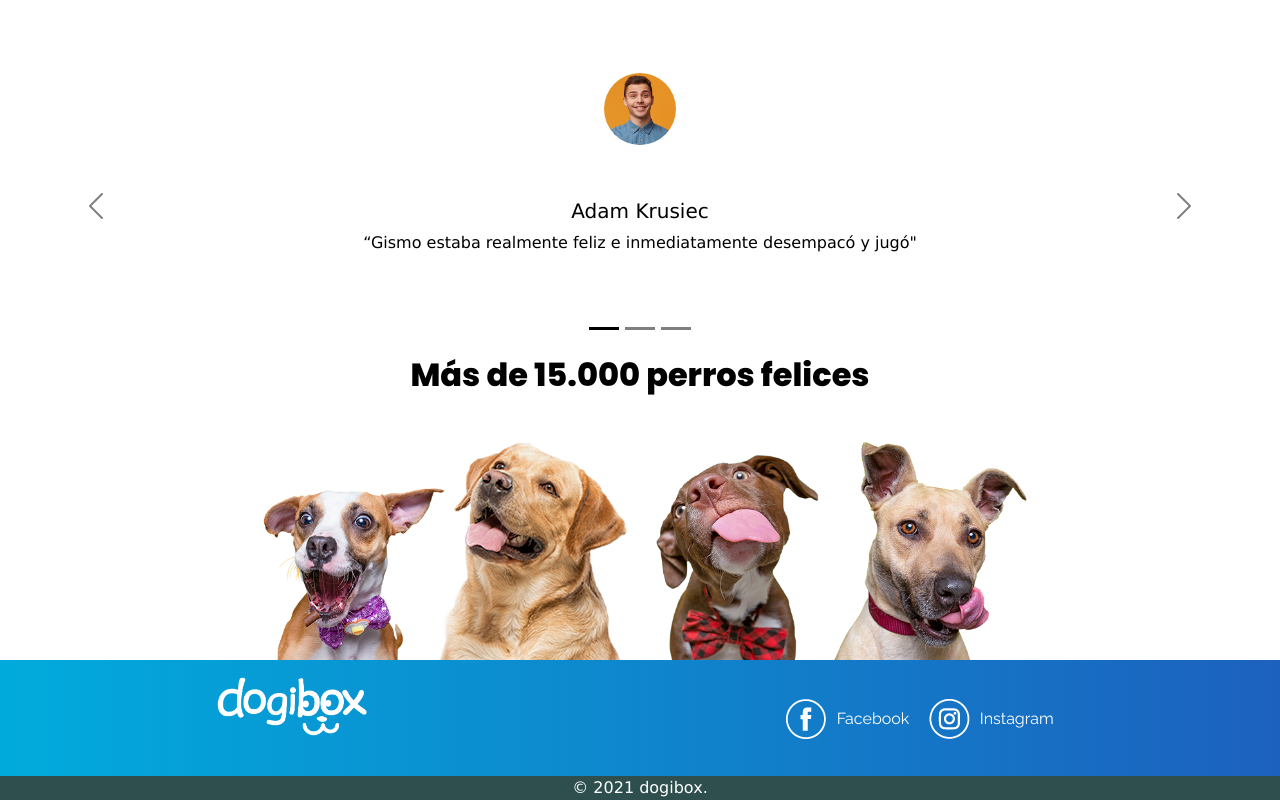
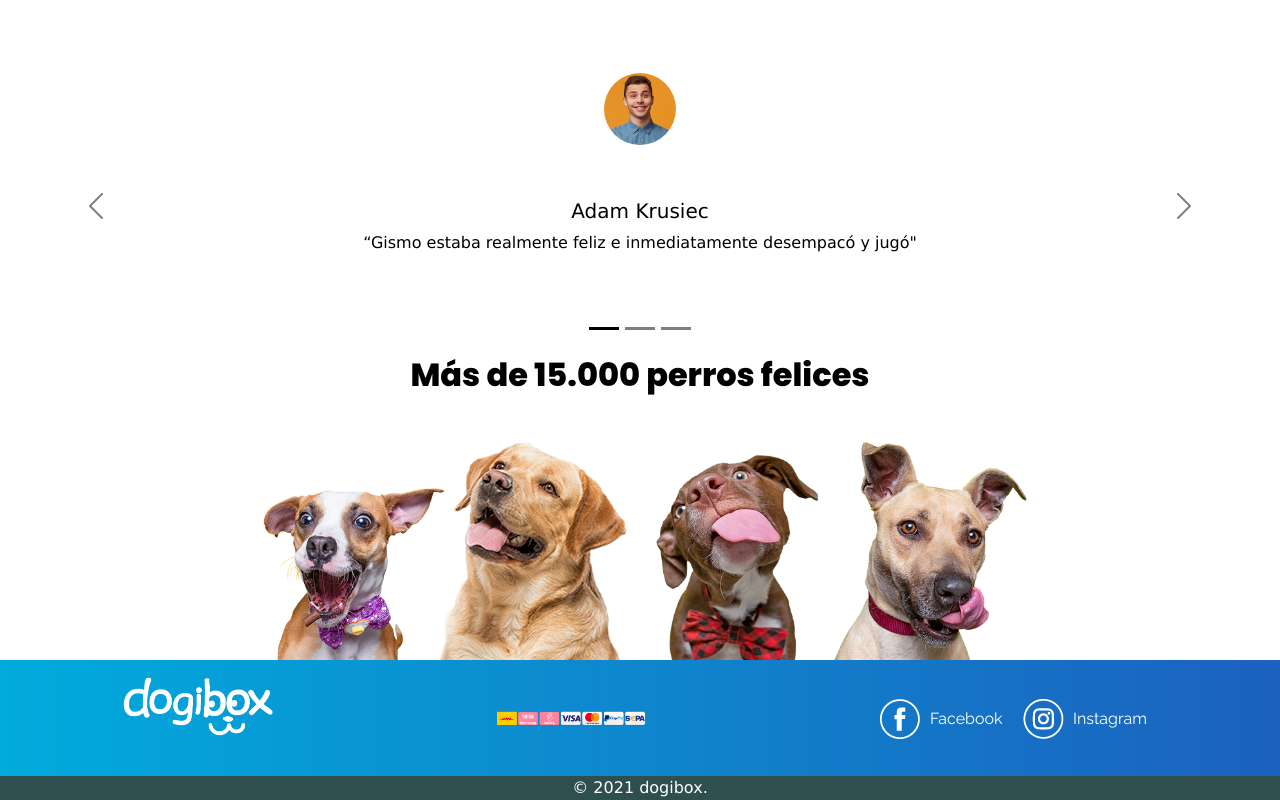
Before and after one commit to maugast/dogibox, a website: page index.html in a window 1280 px wide. Shown: the part 876-1676 px from the top of the page. Drawn offline with nearby package versions, Linux system fonts and the light colour scheme.

Commit message:
Se agregan metodos de pago

```diff
--- a/index.html
+++ b/index.html
@@ -159,6 +159,7 @@
     <!-- Footer -->
     <footer class="container-fluid">
         <img class="logo-footer" src="imagenes/dogibox-logo-2.png" width="40%" alt="logo-dogibox">
+        <img class="metodos-pago" src="imagenes/dogi-payment-shippinginfo.png" alt="metodos de pago">
         <nav class="row">
           <ul class="social">
 
--- a/scss/components/_footer.scss
+++ b/scss/components/_footer.scss
@@ -11,6 +11,9 @@ footer{
     justify-content: space-around;
         .logo-footer{
             margin-top: -25px;
+        }
+        .metodos-pago{
+            width: 100%;
         }
         .social{
             margin-top: 18px;
```
Also changed, not shown: css/estilos.css, imagenes/dog02.jpg (deleted), imagenes/dog03.jpg (deleted), imagenes/dog04.jpg (deleted), imagenes/dog05.jpg (deleted), imagenes/dogi-payment-shippinginfo.png (added), 1 other file.
